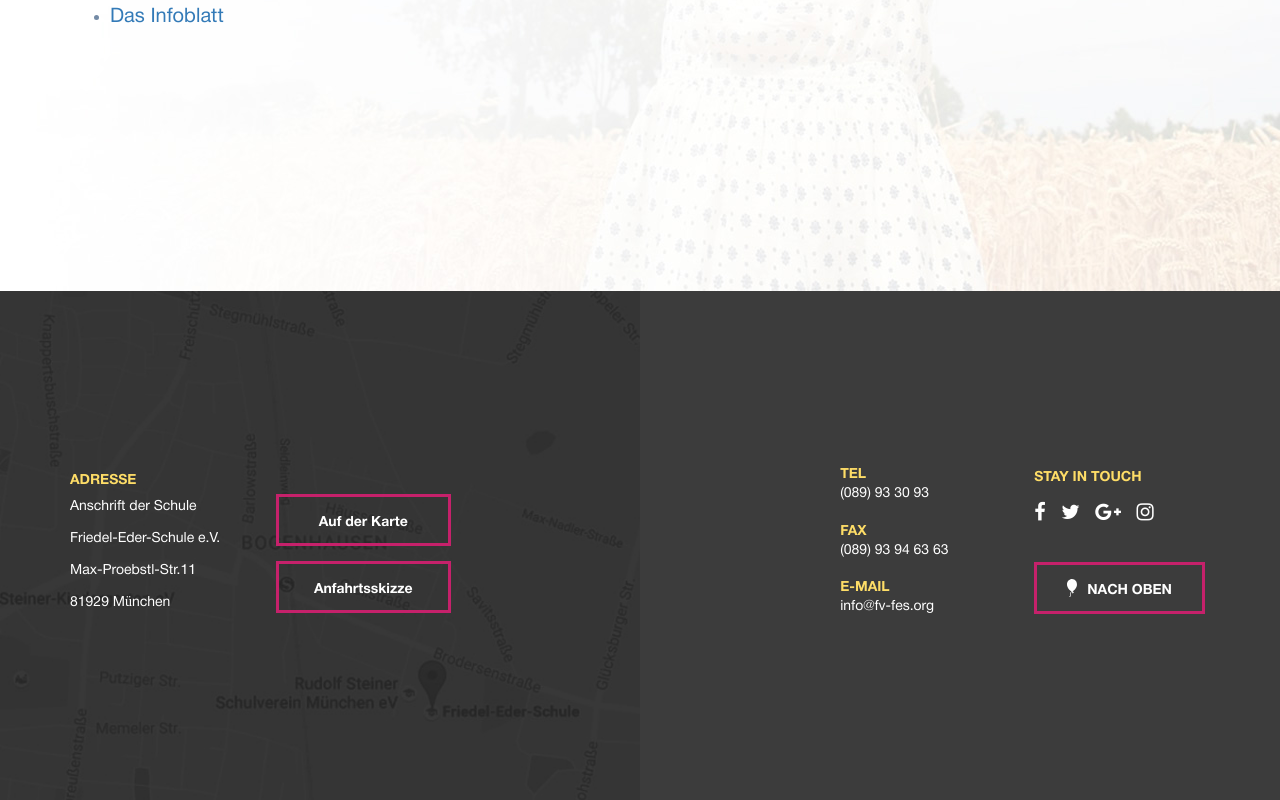
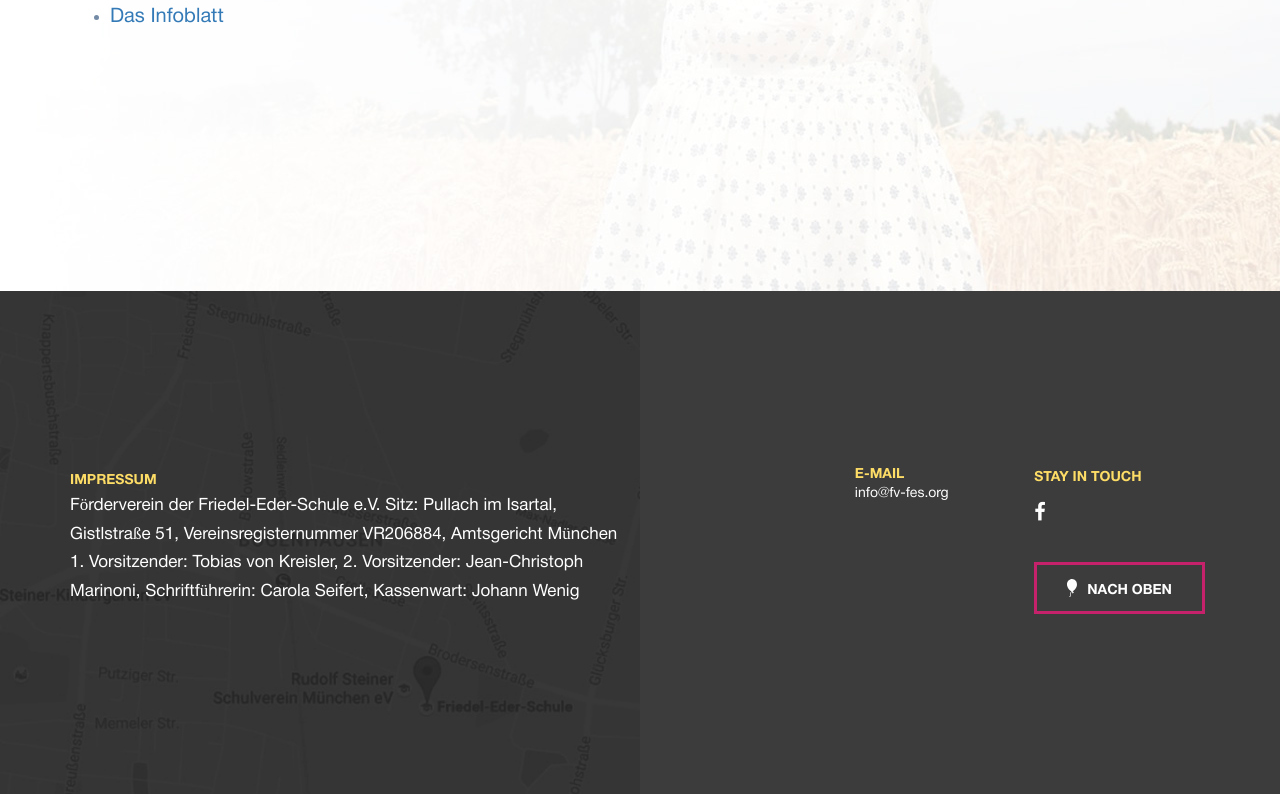
Before and after one commit to anotheria/fes-webpage, a plain HTML site: page index.html in a window 1280 px wide. Shown: the part 2461-3261 px from the top of the page. Drawn offline with Linux system fonts and the light colour scheme.

Commit message:
added impressum

```diff
--- a/index.html
+++ b/index.html
@@ -211,27 +211,17 @@ Bitte sprechen Sie uns an, wenn Sie Fragen oder Anregungen haben.
 	<div class="container">
 		<div class="row">
 			<div class="col-sm-6">
-				<span class="title">Adresse</span>
-				<ul class="list-unstyled list-inline list-address">
-					<li>
-						<address>
-							Anschrift der Schule<br/>
-							Friedel-Eder-Schule e.V.<br/>
-							Max-Proebstl-Str.11<br/>
-							81929 München
-						</address>
-					</li>
-					<li>
-						<button class="btn btn-md btn-main-inverse">Auf der Karte</button>
-						<br/>
-						<button class="btn btn-md btn-main-inverse">Anfahrtsskizze</button>
-					</li>
-				</ul>
+				<span class="title">Impressum</span>
+				<small>
+				Förderverein der Friedel-Eder-Schule e.V.
+				Sitz: Pullach im Isartal, Gistlstraße 51, Vereinsregisternummer VR206884, Amtsgericht München
+				1. Vorsitzender: Tobias von Kreisler, 2. Vorsitzender: Jean-Christoph Marinoni, Schriftführerin: Carola Seifert,
+				Kassenwart: Johann Wenig</small>
 			</div>
 			<div class="col-sm-6">
 				<ul class="list-unstyled list-inline list-contact-info">
-					<li>
-						<span class="phone-box">
+				<li>
+<!--							<span class="phone-box">
 							<span class="title">Tel</span>
 							<a href="tel:089933093" class="tel">(089) 93 30 93</a>
 						</span>
@@ -239,6 +229,7 @@ Bitte sprechen Sie uns an, wenn Sie Fragen oder Anregungen haben.
 							<span class="title">Fax</span>
 							<a href="tel:08993946363" class="tel">(089) 93 94 63 63</a>
 						</span>
+-->
 						<span class="mail-box">
 							<span class="title">e-mail</span>
 							<a href="mailto:info@fv-fes.org" class="mail">info@fv-fes.org</a>
@@ -249,16 +240,7 @@ Bitte sprechen Sie uns an, wenn Sie Fragen oder Anregungen haben.
 							<span class="title">stay in touch</span>
 							<ul class="list-unstyled list-inline list-social">
 								<li>
-									<a href="#" target="_blank" class="fa fa-facebook"></a>
-								</li>
-								<li>
-									<a href="#" target="_blank" class="fa fa-twitter"></a>
-								</li>
-								<li>
-									<a href="#" target="_blank" class="fa fa-google-plus"></a>
-								</li>
-								<li>
-									<a href="#" target="_blank" class="fa fa-instagram"></a>
+									<a href="https://www.facebook.com/FVFES" target="_blank" class="fa fa-facebook"></a>
 								</li>
 							</ul>
 						</span>
```
